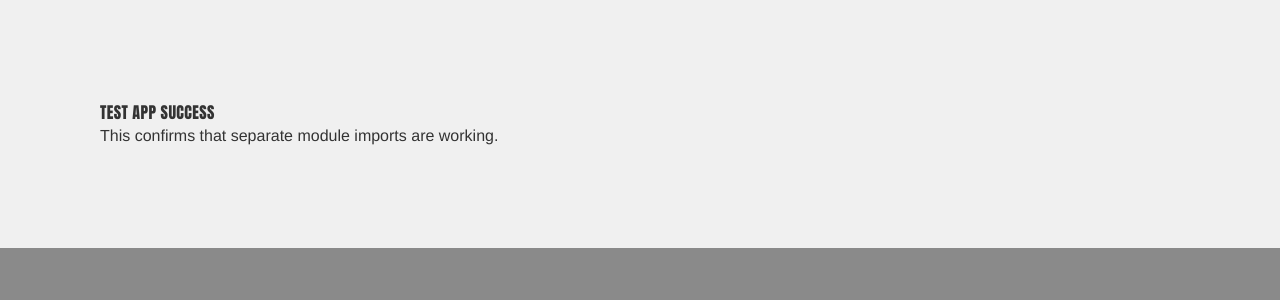
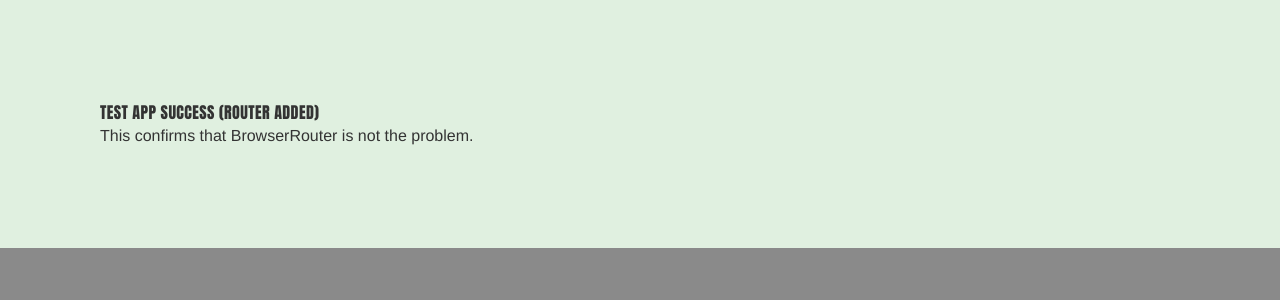
Before and after one commit to iamShaaan/wear-triad-ecommerce, a React (Vite) app: page / in a window 1280 px wide. Shown: the top 300 px of the page. Built offline with nearby package versions, Linux system fonts and the light colour scheme.

Commit message:
Debug: Add BrowserRouter to TestApp for incremental restoration

```diff
--- a/src/TestApp.tsx
+++ b/src/TestApp.tsx
@@ -1,11 +1,14 @@
 import React from 'react';
+import { BrowserRouter } from 'react-router-dom';
 
 export function TestApp() {
-    console.log("TestApp: Rendering");
+    console.log("TestApp: Rendering with BrowserRouter");
     return (
-        <div style={{ padding: '100px', backgroundColor: '#f0f0f0', color: '#333' }}>
-            <h1>TEST APP SUCCESS</h1>
-            <p>This confirms that separate module imports are working.</p>
-        </div>
+        <BrowserRouter>
+            <div style={{ padding: '100px', backgroundColor: '#e0f0e0', color: '#333' }}>
+                <h1>TEST APP SUCCESS (ROUTER ADDED)</h1>
+                <p>This confirms that BrowserRouter is not the problem.</p>
+            </div>
+        </BrowserRouter>
     );
 }
```
